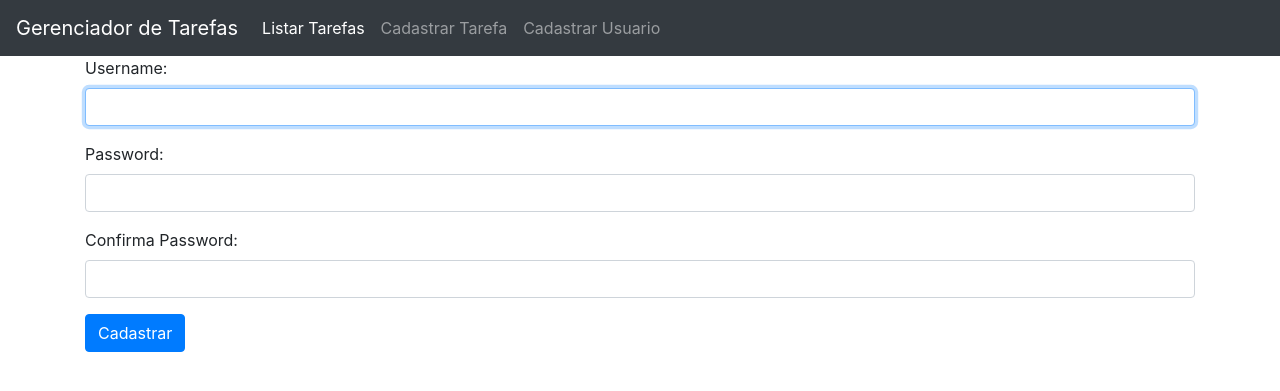
After one commit to lucassrlkz/Python_Django, a Django app: page /cadastrar_usuario/ in a window 1280 px wide. The commit adds this page. Shown: the top 391 px of the page. Run offline with Django 3.2, Linux system fonts and the light colour scheme; some libraries are stand-ins or nearby versions.

Commit message:
form user not working

```diff
--- a/gerenciador_tarefas/app/templates/base.html
+++ b/gerenciador_tarefas/app/templates/base.html
@@ -1,13 +1,13 @@
 <!doctype html>
 <html lang="en">
   <head>
-    <title>Listar Tarefas</title>
+    <title>Gerenciador Tarefas</title>
     <!-- Required meta tags -->
     <meta charset="utf-8">
     <meta name="viewport" content="width=device-width, initial-scale=1, shrink-to-fit=no">
 
     <!-- Bootstrap CSS -->
-    <link rel="stylesheet" href="https://stackpath.bootstrapcdn.com/bootstrap/4.3.1/css/bootstrap.min.css" integrity="sha384-ggOyR0iXCbMQv3Xipma34MD+dH/1fQ784/j6cY/iJTQUOhcWr7x9JvoRxT2MZw1T" crossorigin="anonymous">
+    <link rel="stylesheet" href="https://stackpath.bootstrapcdn.com/bootstrap/4.1.3/css/bootstrap.min.css" integrity="sha384-MCw98/SFnGE8fJT3GXwEOngsV7Zt27NXFoaoApmYm81iuXoPkFOJwJ8ERdknLPMO" crossorigin="anonymous">
   </head>
   <body>
 
@@ -24,6 +24,9 @@
                 <li class="nav-item">
                     <a class="nav-link" href="{% url 'cadastrar_tarefa'%}">Cadastrar Tarefa</a>
                 </li>
+                <li class="nav-item">
+                    <a class="nav-link" href="{% url 'cadastrar_usuario'%}">Cadastrar Usuario</a>
+                </li>
             </ul>
         </div>
     </nav>
--- a/gerenciador_tarefas/app/templates/tarefas/form_tarefa.html
+++ b/gerenciador_tarefas/app/templates/tarefas/form_tarefa.html
@@ -10,16 +10,19 @@
             <label>Título:</label>
             {{form_tarefa.titulo | addclass:'form-control'}}
         </div>
+
         <div class="form-group">
             {{form_tarefa.descricao.erros}}
             <label>Descrição:</label>
             {{form_tarefa.descricao | addclass:'form-control'}}
         </div>
+
         <div class="form-group">
             {{form_tarefa.data_expiracao.erros}}
             <label>Data-expiração:</label>
             {{form_tarefa.data_expiracao | addclass:'form-control'}}
         </div>
+
         <div class="form-group">
             {{form_tarefa.prioridade.erros}}
             <label>Prioridade:</label>
--- /dev/null
+++ b/gerenciador_tarefas/app/templates/usuarios/form_usuario.html
@@ -0,0 +1,31 @@
+{% extends 'base.html' %}
+{% load meus_filtros %}
+
+{% block conteudo %}
+
+    <form method="post">
+        {% csrf_token %}
+
+        <div class="form-group">
+            {{form_usuario.username.erros}}
+            <label>Username:</label>
+            {{form_usuario.username | addclass:'form-control'}}
+        </div>
+
+        <div class="form-group">
+            {{form_usuario.password1.erros}}
+            <label>Password:</label>
+            {{form_usuario.password1 | addclass:'form-control'}}
+        </div>
+
+        <div class="form-group">
+            {{form_usuario.password2.erros}}
+            <label>Confirma Password:</label>
+            {{form_usuario.password2 | addclass:'form-control'}}
+        </div>
+
+        <div class="form-group">
+            <input type="submit" class="btn btn-primary" value="Cadastrar">
+        </div>
+    </form>
+{% endblock conteudo %}
--- a/gerenciador_tarefas/app/urls.py
+++ b/gerenciador_tarefas/app/urls.py
@@ -1,10 +1,12 @@
 from django.contrib import admin
 from django.urls import path
-from .views import *
+from .views.tarefa_views import *
+from .views.usuario_views import *
 
 urlpatterns = [
     path('listar_tarefas/', listar_tarefas, name='listar_tarefas'),
     path('cadastrar_tarefa/', cadastrar_tarefa, name='cadastrar_tarefa'),
     path('editar_tarefa/<int:id>', editar_tarefa, name='editar_tarefa'),
     path('remover_tarefa/<int:id>', remover_tarefa, name='remover_tarefa'),
+    path('cadastrar_usuario/', cadastrar_usuario, name='cadastrar_usuario'),
 ]
--- a/gerenciador_tarefas/app/views.py
+++ b/gerenciador_tarefas/app/views/tarefa_views.py
@@ -1,7 +1,7 @@
 from django.shortcuts import render, redirect
-from .forms import TarefaForm
-from .entidades.tarefa import Tarefa
-from .services import tarefa_service
+from ..forms import TarefaForm
+from ..entidades.tarefa import Tarefa
+from ..services import tarefa_service
 
 # Create your views here.
 def listar_tarefas(request):
--- /dev/null
+++ b/gerenciador_tarefas/app/views/usuario_views.py
@@ -0,0 +1,13 @@
+from django.contrib.auth.forms import UserCreationForm
+from django.shortcuts import redirect, render
+
+
+def cadastrar_usuario(request):
+    if request.method == "POST":
+        form_usuario = UserCreationForm(request.POST)
+        if form_usuario.is_valid():
+            form_usuario.save()
+            return redirect('listar_tarefas')
+    else:
+        form_usuario = UserCreationForm()
+    return render(request, 'usuarios/form_usuario.html',{"form_usuario":form_usuario})
```
